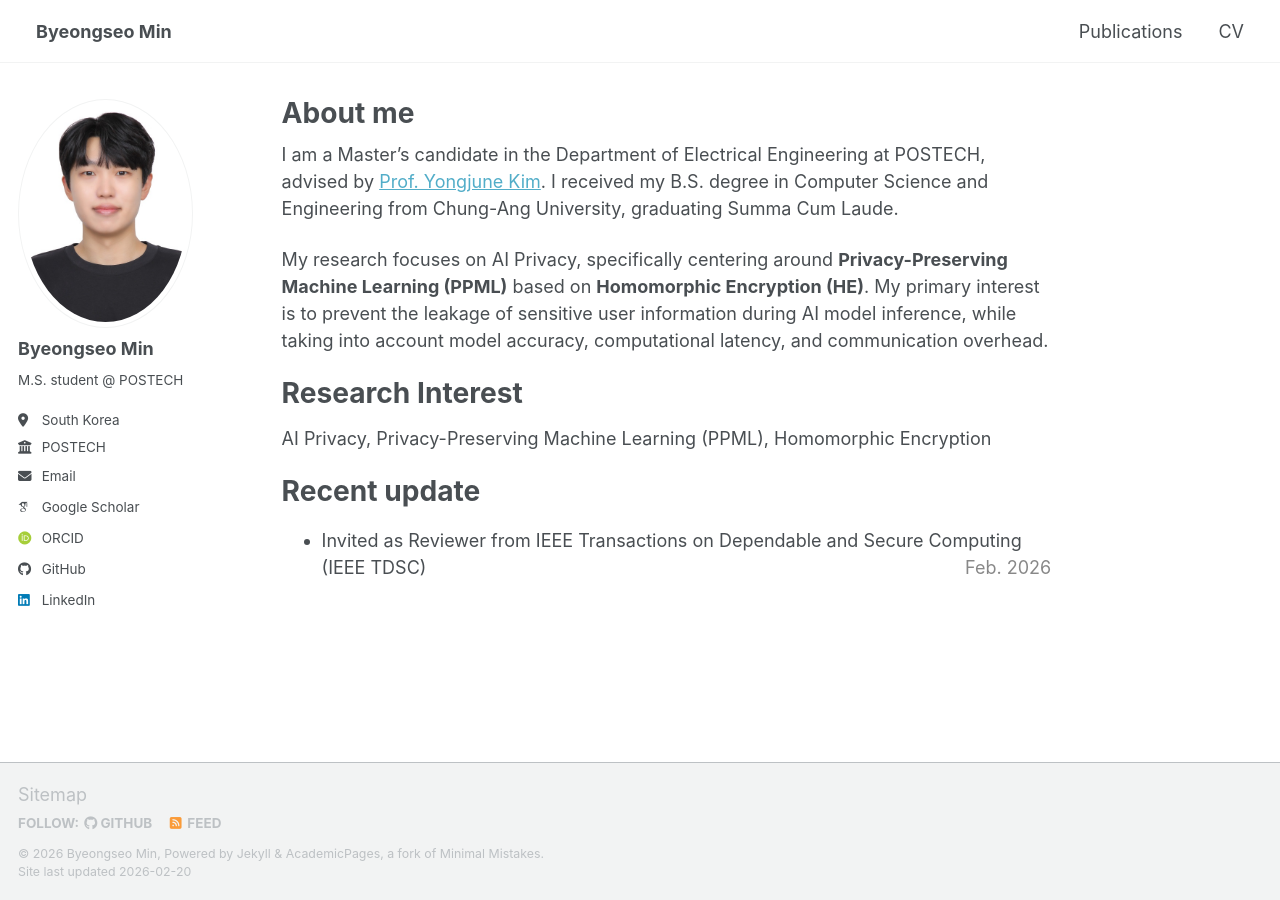
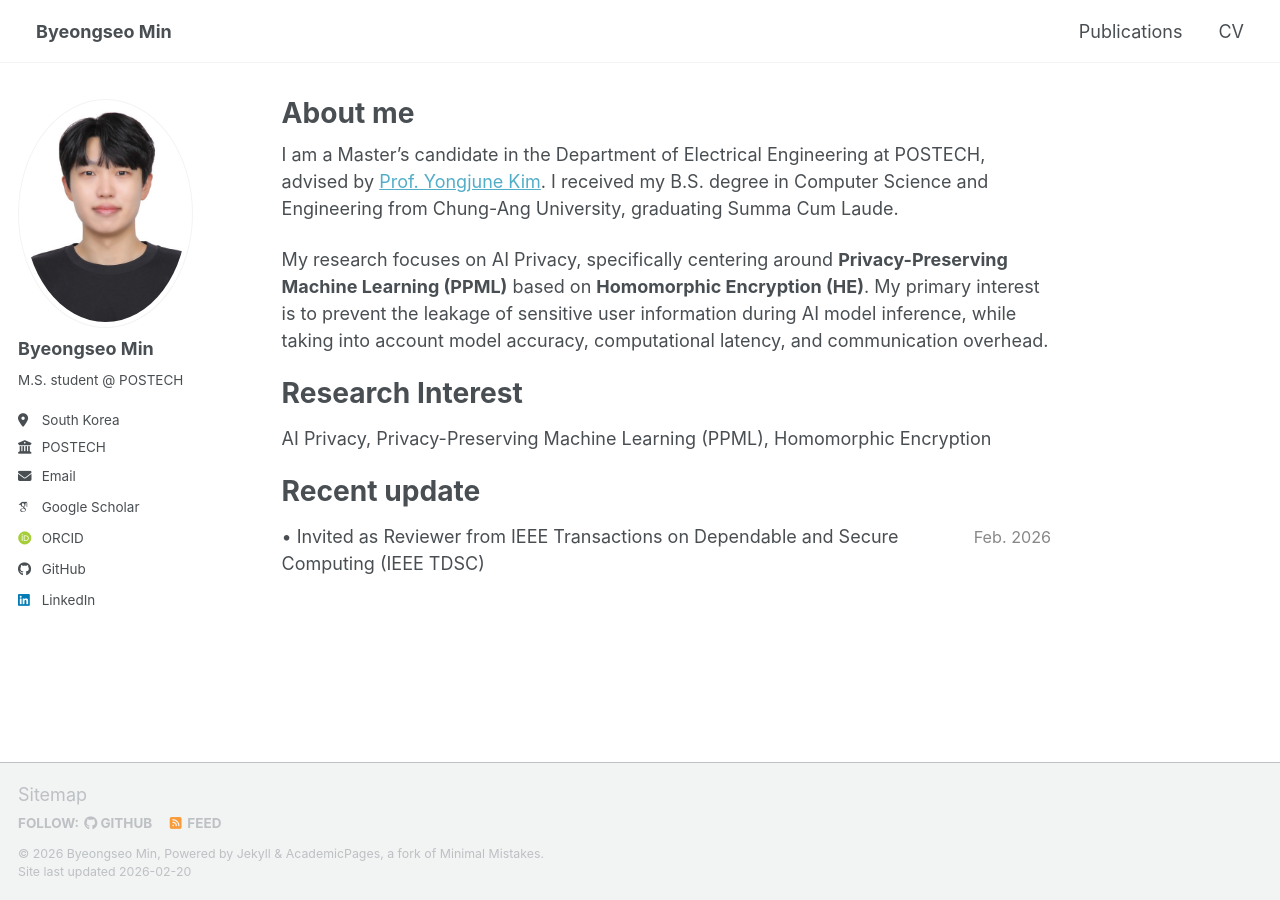
Before and after one commit to byeongseomin51/byeongseomin51.github.io, a Jekyll site: the page built from _pages/about.md, in a window 1280 px wide. Built offline with Jekyll 4.4.1, drawn with Linux system fonts in a browser that asks for light colours; some web fonts are replaced; a script bundle is joined from its source files by our own code; library files that are not in the unit come from our copies.

Commit message:
modify about me

```diff
--- a/_pages/about.md
+++ b/_pages/about.md
@@ -20,7 +20,14 @@ AI Privacy, Privacy-Preserving Machine Learning (PPML), Homomorphic Encryption
 
 Recent update
 ======
-* Invited as Reviewer from IEEE Transactions on Dependable and Secure Computing (IEEE TDSC) <span style="float: right; color: #888;">Feb. 2026</span>
+<div style="display: flex; justify-content: space-between; align-items: baseline; margin-bottom: 5px;">
+  <div style="flex: 1; padding-right: 20px;">
+    • Invited as Reviewer from IEEE Transactions on Dependable and Secure Computing (IEEE TDSC)
+  </div>
+  <div style="flex-shrink: 0; color: #888; font-size: 0.9em; text-align: right;">
+    Feb. 2026
+  </div>
+</div>
 
 
 <!-- This is the front page of a website that is powered by the [Academic Pages template](https://github.com/academicpages/academicpages.github.io) and hosted on GitHub pages. [GitHub pages](https://pages.github.com) is a free service in which websites are built and hosted from code and data stored in a GitHub repository, automatically updating when a new commit is made to the repository. This template was forked from the [Minimal Mistakes Jekyll Theme](https://mmistakes.github.io/minimal-mistakes/) created by Michael Rose, and then extended to support the kinds of content that academics have: publications, talks, teaching, a portfolio, blog posts, and a dynamically-generated CV. Incidentally, these same features make it a great template for anyone that needs to show off a professional template!
```
